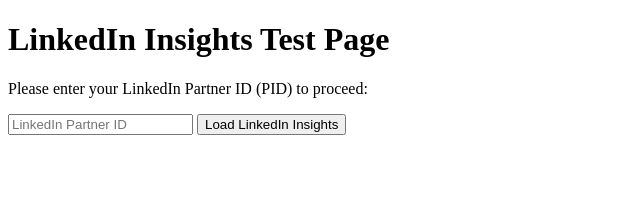
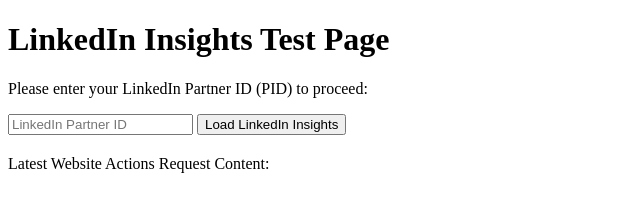
Before and after one commit to lcech/li-wa-test, a plain HTML site: page index.html in a window 1280 px wide. Shown: the whole page, without its empty margins (0-640 px from the left). Drawn offline with Linux system fonts and the light colour scheme.

Commit message:
GUI updates

```diff
--- a/index.html
+++ b/index.html
@@ -87,7 +87,10 @@
         })();
     </script>
 
-    <pre id="output"></pre>
+    <div id="output-container" style="margin-top: 20px;">
+        <p>Latest Website Actions Request Content:</p>
+        <pre id="output"></pre>
+    </div>
 
     <script type="text/javascript">
         function decodeAndFormat(encodedStr) {
```
